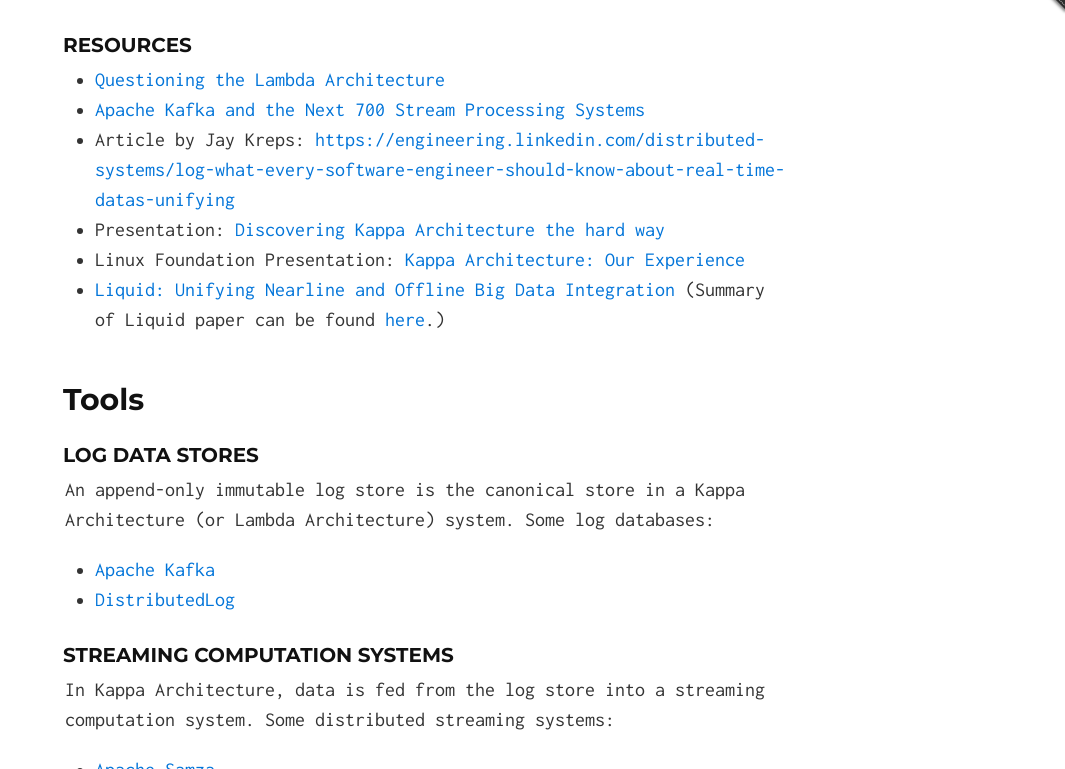
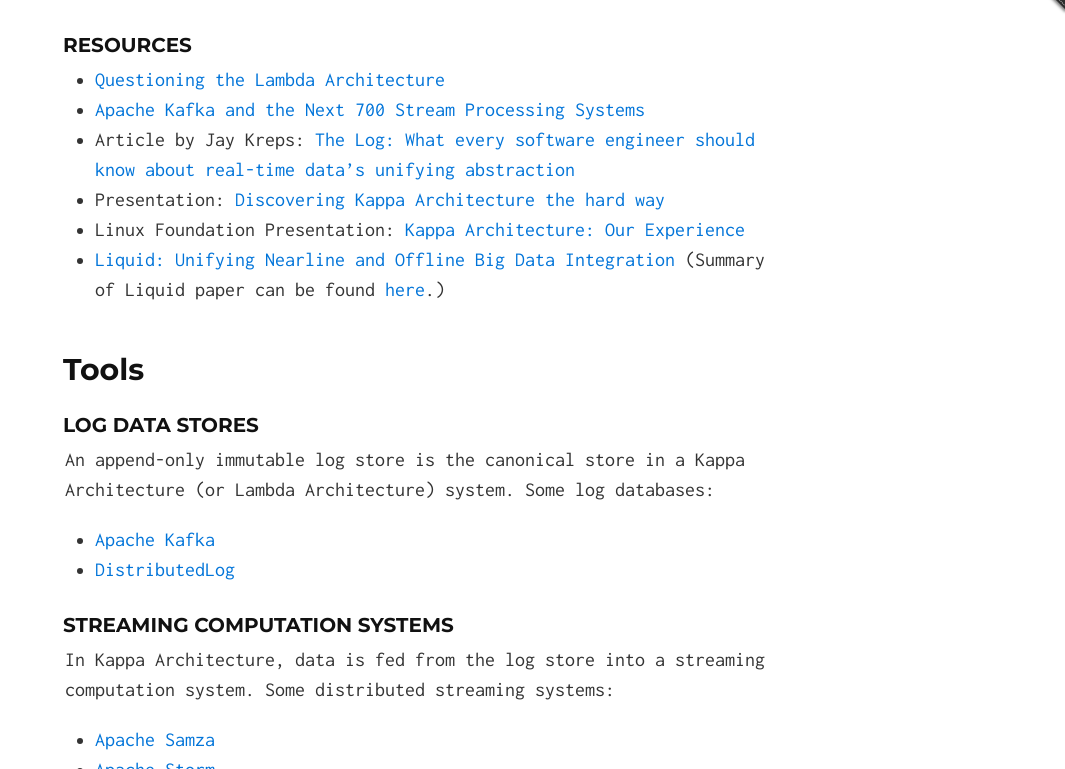
Before and after one commit to milinda/kappa-architecture.com, a Jekyll site: the page built from index.html, in a window 1280 px wide and 900 px high, scrolled down 1448 px, cut to the strip 131-900 px from the top of the window. Shown: the whole strip, without its empty margins (215-1280 px from the left). Built offline with Jekyll 4.4.1, drawn with Linux system fonts in a browser that asks for light colours.

Commit message:
Fixed a hyperlink

```diff
--- a/_includes/index.md
+++ b/_includes/index.md
@@ -22,7 +22,7 @@ The idea of Kappa Architecture was first described in an [article](http://radar.
 
 * [Questioning the Lambda Architecture](https://www.oreilly.com/ideas/questioning-the-lambda-architecture)
 * [Apache Kafka and the Next 700 Stream Processing Systems](https://www.youtube.com/watch?v=9RMOc0SwRro)
-* Article by Jay Kreps: [https://engineering.linkedin.com/distributed-systems/log-what-every-software-engineer-should-know-about-real-time-datas-unifying](The Log: What every software engineer should know about real-time data's unifying abstraction)
+* Article by Jay Kreps: [The Log: What every software engineer should know about real-time data's unifying abstraction](https://engineering.linkedin.com/distributed-systems/log-what-every-software-engineer-should-know-about-real-time-datas-unifying)
 * Presentation: [Discovering Kappa Architecture the hard way](http://novoj.github.io/reveal.js/kappa-architecture.html#/)
 * Linux Foundation Presentation: [Kappa Architecture: Our Experience](http://events.linuxfoundation.org/sites/events/files/slides/ASPgems%20-%20Kappa%20Architecture.pdf)
 * [Liquid: Unifying Nearline and Offline Big Data Integration](http://www.cidrdb.org/cidr2015/Papers/CIDR15_Paper25u.pdf) (Summary of Liquid paper can be found [here](http://blog.acolyer.org/2015/02/04/liquid-unifying-nearline-and-offline-big-data-integration/).)
```
